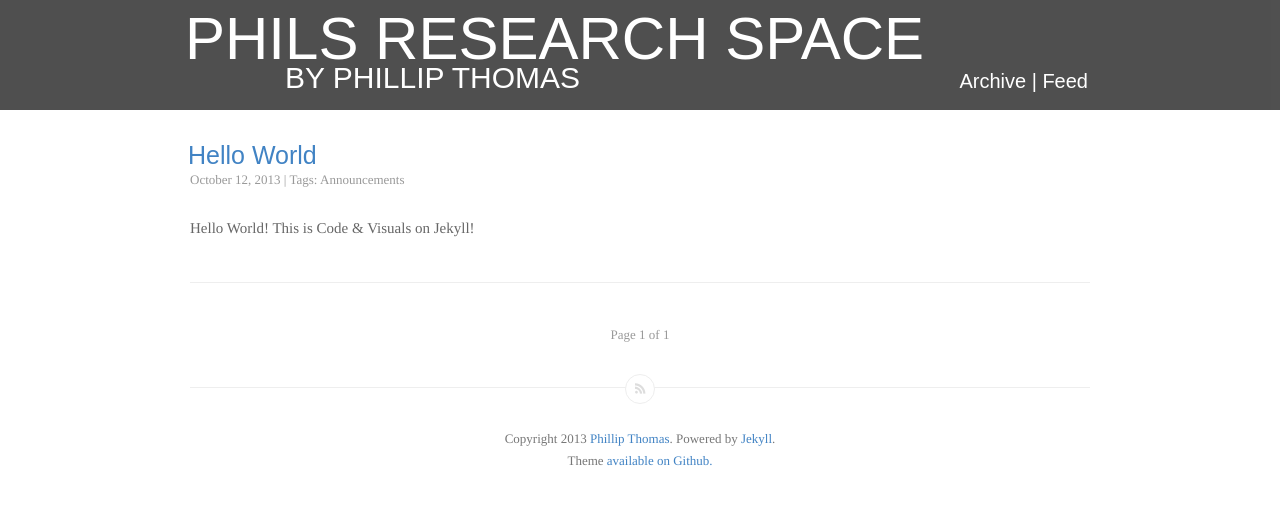
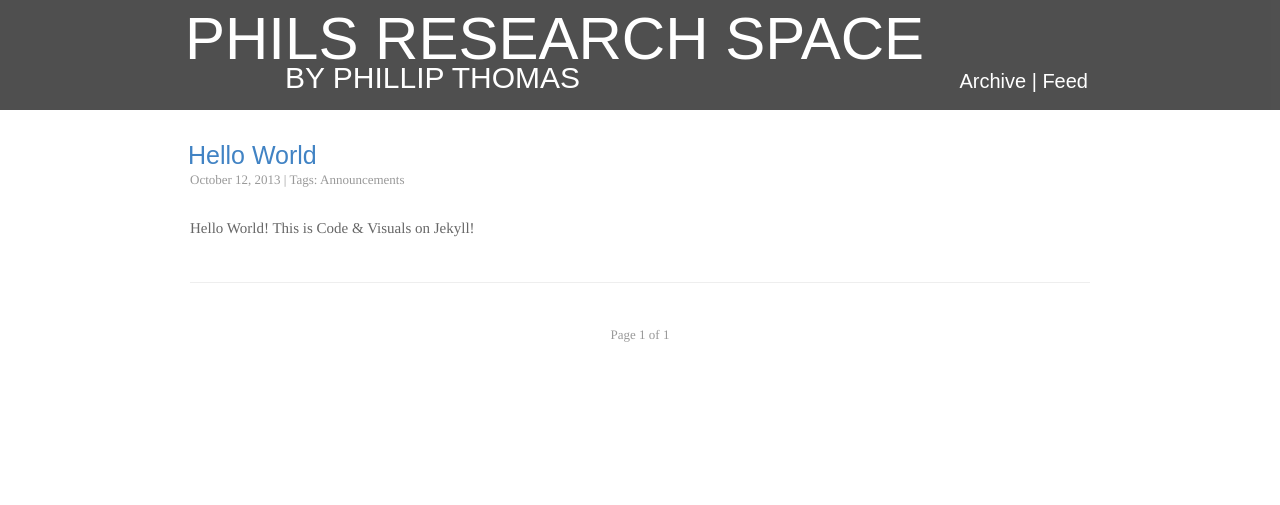
Before and after one commit to philsresearch/philsresearch.github.io, a Jekyll site: the page built from index.html, in a window 1280 px wide. Shown: the top 505 px of the page. Built offline with Jekyll 4.4.1, drawn with Linux system fonts in a browser that asks for light colours; the list of posts is cut into pages by our own code.

Commit message:
remove footer

```diff
--- a/_layouts/default.html
+++ b/_layouts/default.html
@@ -47,13 +47,13 @@
 		<!-- Footer
 		    ================================================== -->
 
-		<footer class="site-footer inner">
+<!-- 		<footer class="site-footer inner">
 			<a class="subscribe icon-feed" href="/feed.xml"><span class="tooltip">Subscribe!</span></a>
 	        <div class="inner">
 	             <section class="copyright">Copyright 2013 <a href="{{site.authorurl}}">{{site.author}}</a>. Powered by <a href="https://github.com/mojombo/jekyll">Jekyll</a>.</section>
 	             <section class="poweredby">Theme <a href="https://github.com/betajippity/codeandvisuals-theme">available on Github.</a></section>
 	        </div>
-		</footer>
+		</footer> -->
 
 		<!-- Javascripts
 		    ================================================= -->
```
